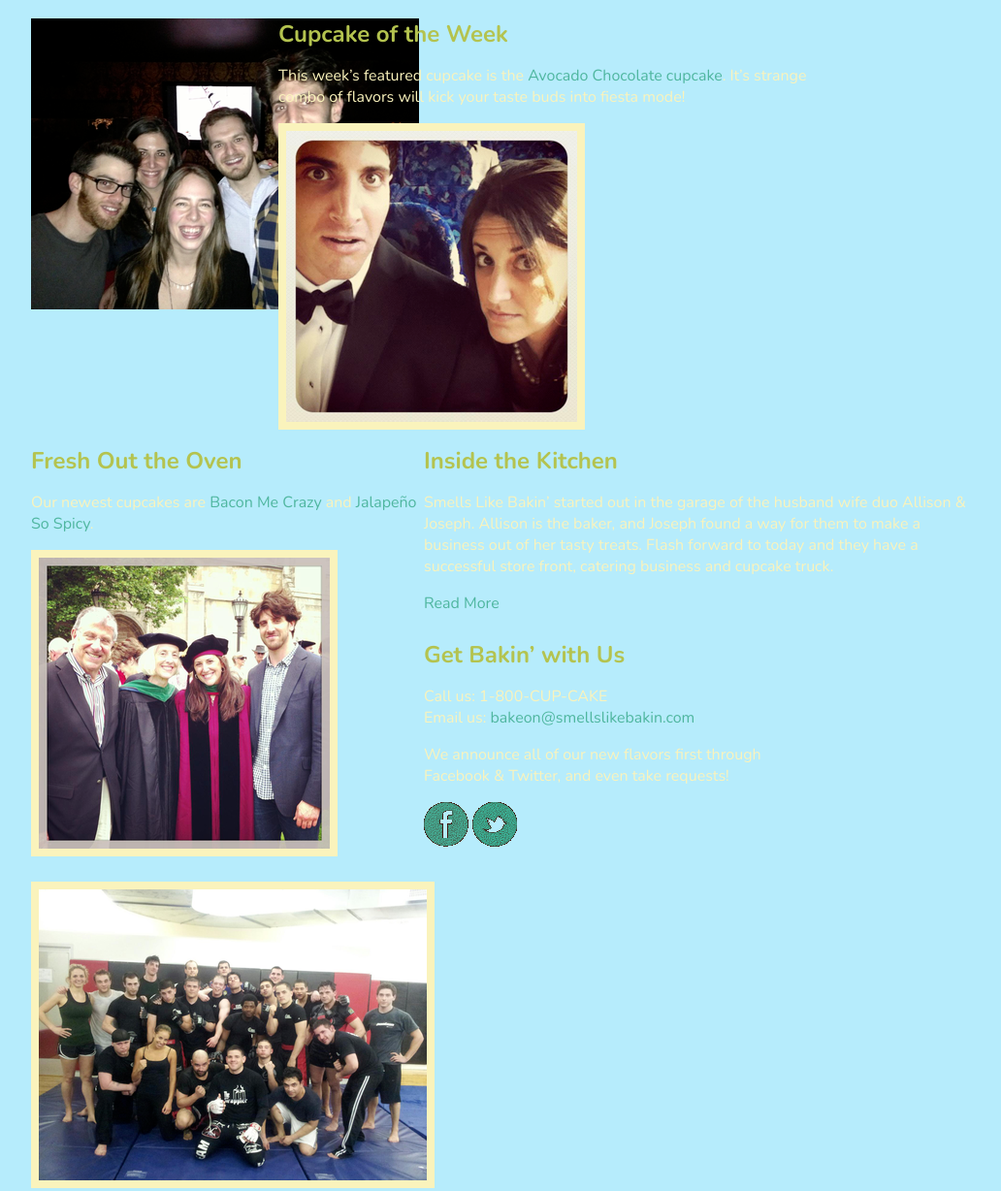
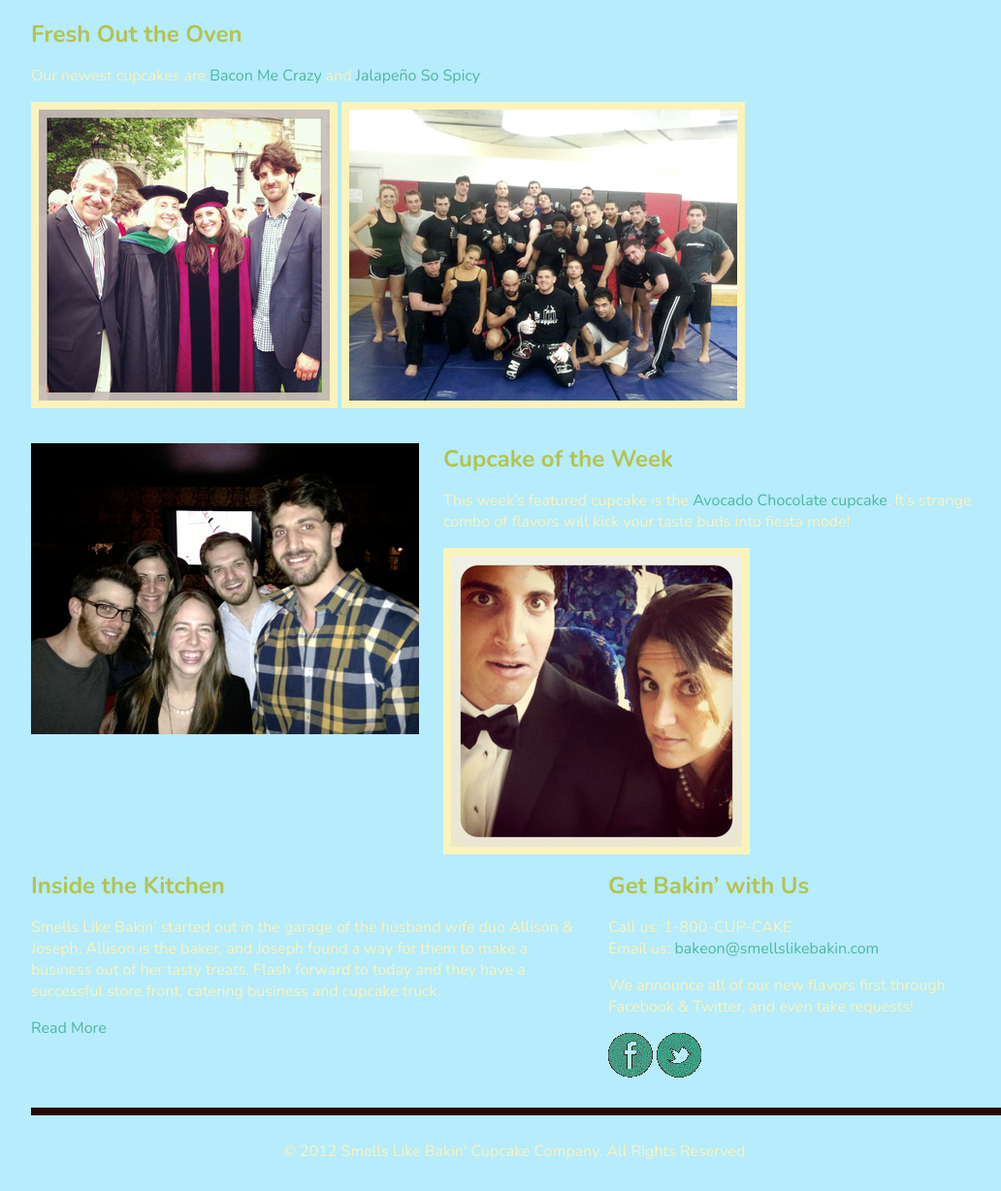
Before and after one commit to zack348/homepage, a plain HTML site: page index.html in a window 1280 px wide. Shown: the part 460-1688 px from the top of the page at 97% size, without its empty margins (108-1140 px from the left). Drawn offline with nearby package versions, Linux system fonts and the light colour scheme.

Commit message:
changed grid spacing

```diff
--- a/index.html
+++ b/index.html
@@ -28,18 +28,9 @@
 			<h1>Opposites really do attract, especially in our kitchen! We combine unexpected flavors that melt together to create ironically delicious desserts. </h1>
 			<p><a href="#" class="btn">Browse Our Cupcakes</a></p>
 		</div>
-		<div class="grid_3">
-			<img src="img/78000_10100160891449051_417466751_o.png" alt="friends">
-		</div>
 
 
-		<div id="featured-cupcake" class="grid_7">
-			<h2>Cupcake of the Week</h2>
-			<p>This week’s featured cupcake is the <a href="#">Avocado Chocolate cupcake</a>. It’s strange combo of flavors will kick your taste buds into fiesta mode!</p>
-			<img src="img/561111_938841766421_1584812578_n.png" alt="crazyeyes">
-		</div>
-
-		<div id="new-cupcakes" class="grid_5 omega">
+		<div id="new-cupcakes" class="grid_12">
 				<h2>Fresh Out the Oven</h2>
 				<p>Our newest cupcakes are <a href="#">Bacon Me Crazy</a> and <a href="#">Jalapeño So Spicy</a>. </p>
 			<img src="img/382203_10100201312390161_1638934206_n.png" alt="family">
@@ -47,13 +38,22 @@
 		</div>
 
 
+		<div class="grid_5 alpha">
+			<img src="img/78000_10100160891449051_417466751_o.png" alt="friends">
+		</div>
 
 
-			<div class="grid_7">
-				<h2>Inside the Kitchen</h2>
-				<p>Smells Like Bakin’ started out in the garage of the husband wife duo Allison &amp; Joseph. Allison is the baker, and Joseph found a way for them to make a business out of her tasty treats. Flash forward to today and they have a successful store front, catering business and cupcake truck. </p>
-				<p><a href="#" class="btn-small">Read More</a></p>
-			</div>
+		<div id="featured-cupcake" class="grid_7 omega">
+			<h2>Cupcake of the Week</h2>
+			<p>This week’s featured cupcake is the <a href="#">Avocado Chocolate cupcake</a>. It’s strange combo of flavors will kick your taste buds into fiesta mode!</p>
+			<img src="img/561111_938841766421_1584812578_n.png" alt="crazyeyes">
+		</div>
+
+		<div class="grid_7">
+			<h2>Inside the Kitchen</h2>
+			<p>Smells Like Bakin’ started out in the garage of the husband wife duo Allison &amp; Joseph. Allison is the baker, and Joseph found a way for them to make a business out of her tasty treats. Flash forward to today and they have a successful store front, catering business and cupcake truck. </p>
+			<p><a href="#" class="btn-small">Read More</a></p>
+		</div>
 
 
 		<div class="grid_5 omega">
```
